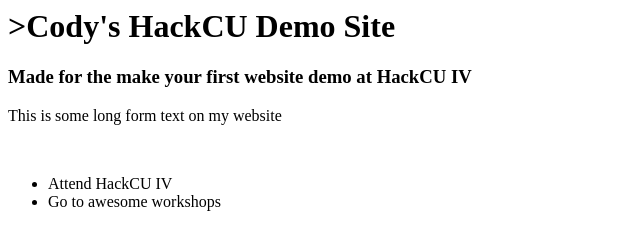
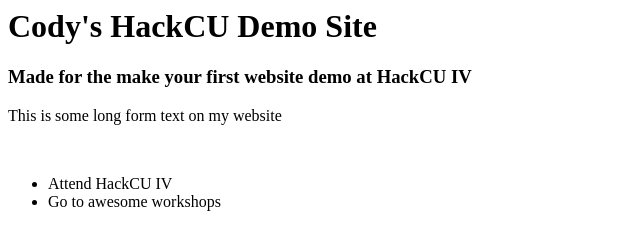
Before and after one commit to enboden/enboden.github.io, a plain HTML site: page index.html in a window 1280 px wide. Shown: the whole page, without its empty margins (0-640 px from the left). Drawn offline with Linux system fonts and the light colour scheme.

Commit message:
Update index.html

```diff
--- a/index.html
+++ b/index.html
@@ -2,7 +2,7 @@
   <head>
   </head>
   <body>
-    <h1 style="color:blue font-size:10px"> >Cody's HackCU Demo Site</h1>
+    <h1 style="color:blue font-size:10px"> Cody's HackCU Demo Site</h1>
     <h3> Made for the make your first website demo at HackCU IV </h3>
     <p> This is some long form text on my website </p>
     <br>
```
